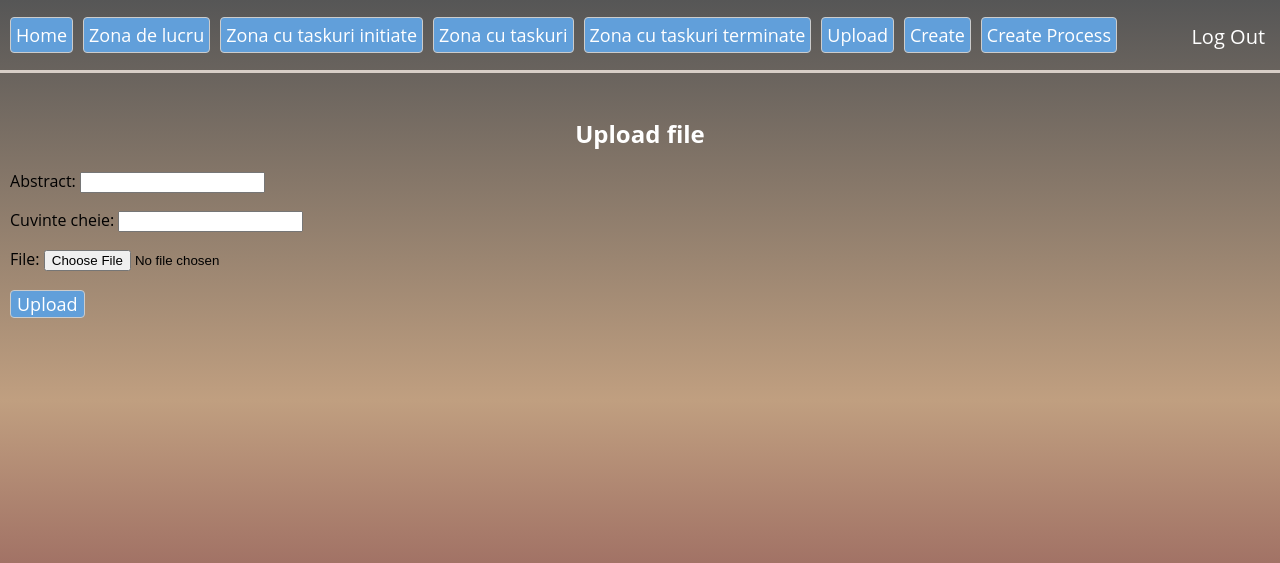
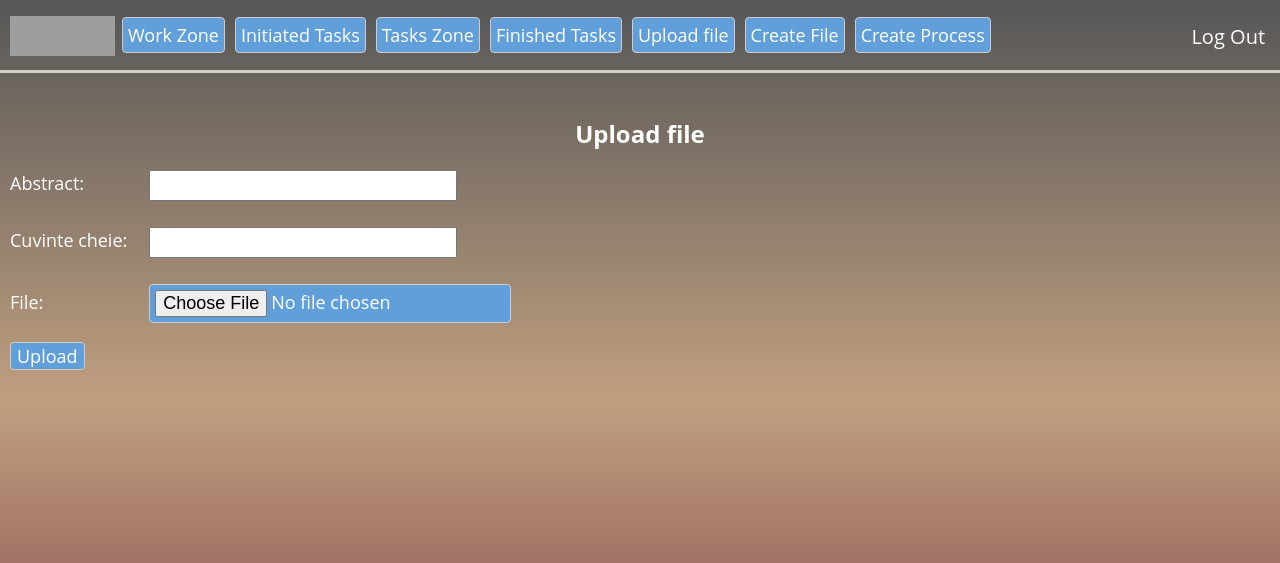
Before and after one commit to hanikhan/DocumentsFlow, a Django app: page /docflow/uploadFile/ in a window 1280 px wide. Shown: the top 563 px of the page. Run offline with Django 3.2, Linux system fonts and the light colour scheme; some libraries are stand-ins or nearby versions; grey boxes are pictures that could not be loaded.

Commit message:
touch ups

```diff
--- a/DocumentsFlowApp/templates/DocumentsFLowApp/homepage/zona_de_lucru.html
+++ b/DocumentsFlowApp/templates/DocumentsFLowApp/homepage/zona_de_lucru.html
@@ -2,6 +2,8 @@
 {% block title %}Work Zone{% endblock %}
 
 {% block content %}
+    <h2 style="text-align: center;color: white;margin-top: -10px;font-family: 'Open Sans', sans-serif;color: white;font-size: 24px;">Work Zone</h2>
+
     <table style="width:100%;table-layout: fixed;border-collapse: collapse;">
         <tr style="">
             <th style="border: 1px solid black;font-family: 'Open Sans', sans-serif;color: white;font-size: 20px;border: 1px solid #ccc;background-color: #619fda;">Name</th>
--- a/DocumentsFlowApp/templates/DocumentsFLowApp/login/uploadFile.html
+++ b/DocumentsFlowApp/templates/DocumentsFLowApp/login/uploadFile.html
@@ -167,8 +167,37 @@
             padding: 10px;
         }
 
+        #hp {
+            float: left;
+            margin-top: 6px;
+            margin-right: 7px;
+        }
 
+        input#id_abstract,input#id_keywords {
+            width: 300px;
+            height: 25px;
+            margin-bottom: 10px;
+            font-size: 16px;
+        }
 
+        input#id_file{
+            font-family: 'Open Sans', sans-serif;
+            color: white;
+            font-size: 18px;
+
+            padding: 5px;
+            border: 1px solid #ccc;
+            background-color: #619fda;
+            -webkit-border-radius: 4px; -moz-border-radius: 4px; border-radius: 4px;
+        }
+
+        label[for=id_abstract],label[for=id_keywords],label[for=id_file]
+        {
+            width: 135px;
+            display: inline-block;
+            color: white;
+            font-size: 18px
+        }
 
     </style>
 
@@ -176,15 +205,21 @@
 <body>
 <div id="page">
     <div class="bar">
-        <div class="menuLink"><a href="/docflow/homepage?user=True">Home</a></div>
-        <div class="menuLink"><a href="/docflow/zona_de_lucru">Zona de lucru</a></div>
-        <div class="menuLink"><a href="/docflow/zona_taskuri_initiate">Zona cu taskuri initiate</a></div>
-        <div class="menuLink"><a href="/docflow/zona_taskuri">Zona cu taskuri</a></div>
-        <div class="menuLink">Zona cu taskuri terminate</div>
-        <div class="menuLink"><a href="/docflow/uploadFile">Upload</a></div>
-        <div class="menuLink"><a href="/docflow/createFile">Create</a></div>
+        <div id="hp"><a href="/docflow/homepage?user=True"><img src="https://scontent-vie1-1.xx.fbcdn.net/v/t34.0-12/16176924_1368786129860644_839327671_n.png?oh=2549e8b2a9df5c41476ca4c0b999b514&oe=5885930D" style="width:105px;height:40px;"></a></div>
+        <div class="menuLink"><a href="/docflow/zona_de_lucru">Work Zone</a></div>
+        <div class="menuLink"><a href="/docflow/zona_taskuri_initiate">Initiated Tasks</a></div>
+        <div class="menuLink"><a href="/docflow/zona_taskuri">Tasks Zone</a></div>
+        <div class="menuLink"><a href="/docflow/zona_taskuri_terminate">Finished Tasks</a></div>
+        <div class="menuLink"><a href="/docflow/uploadFile">Upload file</a></div>
+        <div class="menuLink"><a href="/docflow/createFile">Create File</a></div>
         <div class="menuLink"><a href="/docflow/processes">Create Process</a></div>
 
+        {% if user.is_authenticated %}
+            {% if user.is_admin %}
+                  <div class="menuLink"><a href="/docflow/logs">Logs</a></div>
+                    <div class="menuLink"><a href="/docflow/createFlux">Create Flux</a></div>
+            {% endif %}
+        {% endif %}
         <div id="log"><a href="/docflow/logout/">Log Out</a></div>
     </div>
 
```
Also changed, not shown: DocumentsFlowApp/templates/DocumentsFLowApp/homepage/homepage2.html (+6 -14 lines), DocumentsFlowApp/templates/DocumentsFLowApp/homepage/logs.html (+18 -7 lines), DocumentsFlowApp/templates/DocumentsFLowApp/login/createFile.html (+18 -7 lines).
